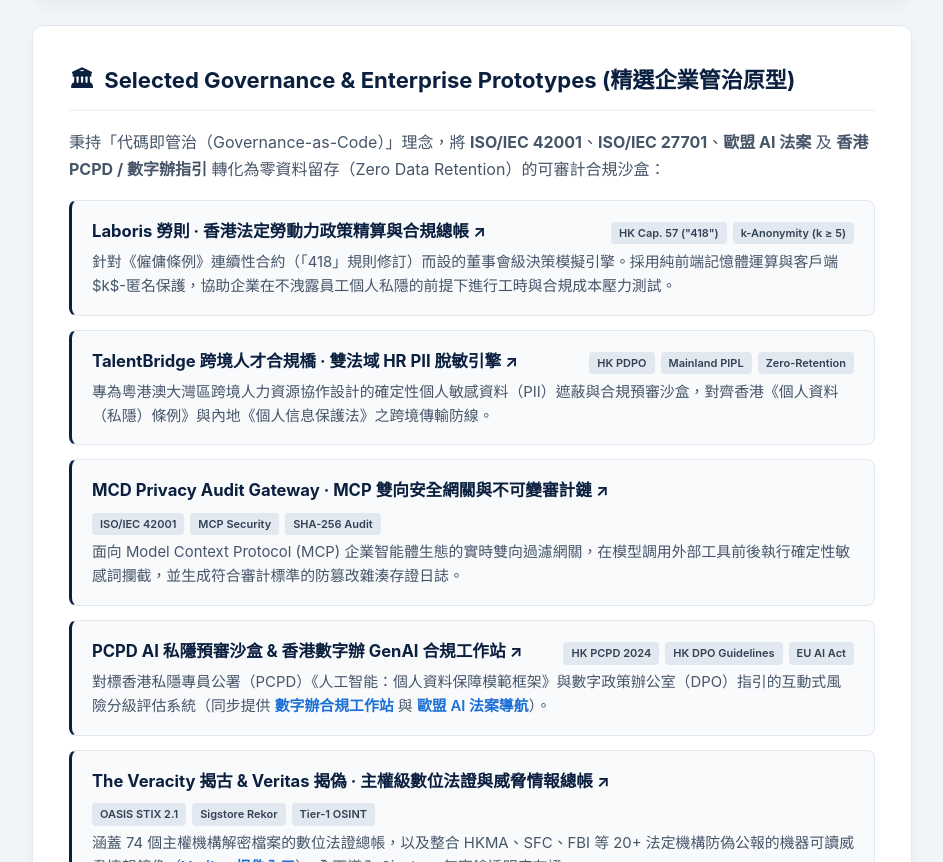
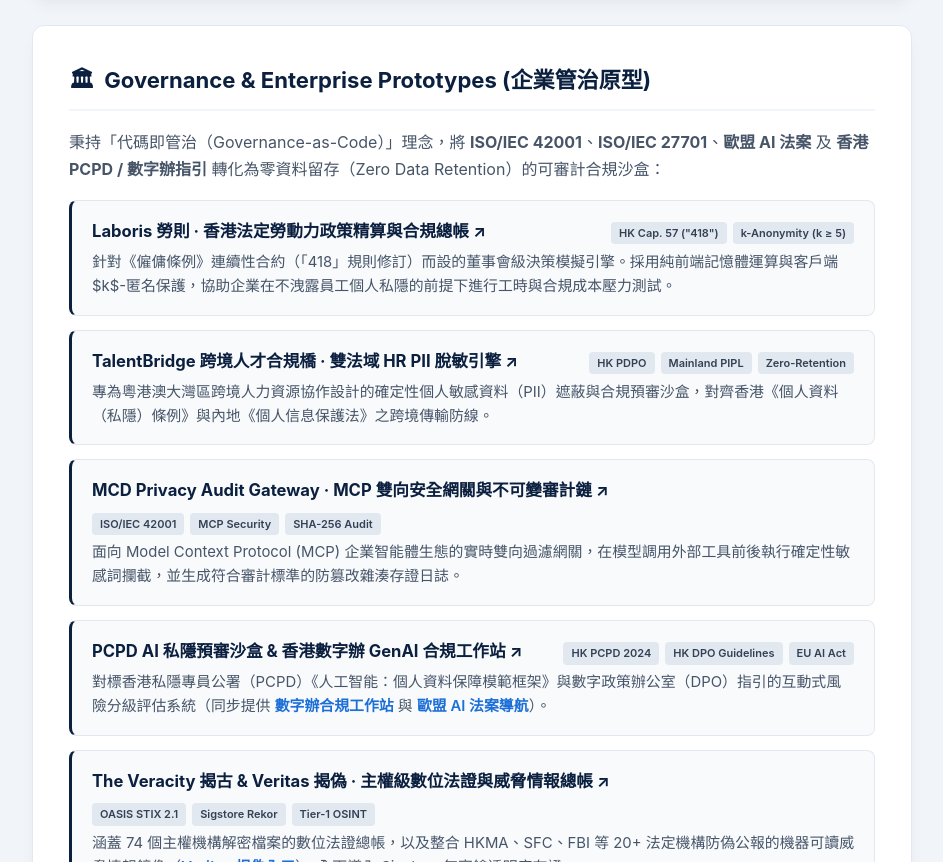
Before and after one commit to jackylawck/jackylawck.github.io, a plain HTML site: page index.html in a window 1280 px wide. Shown: the part 1207-2069 px from the top of the page, without its empty margins (168-1111 px from the left). Drawn offline with Linux system fonts and the light colour scheme.

Commit message:
Update index.html

```diff
--- a/index.html
+++ b/index.html
@@ -491,9 +491,9 @@
             </p>
         </section>
 
-        <!-- 🎯 高管精選管治原型（收斂版：聚焦 7 大企業級標竿系統） -->
+        <!-- 🎯 聚焦 7 大企業級標竿系統 -->
         <section class="card">
-            <h2><span>🏛</span> Selected Governance & Enterprise Prototypes (精選企業管治原型)</h2>
+            <h2><span>🏛</span> Governance & Enterprise Prototypes (企業管治原型)</h2>
             <p style="color: var(--text-sub); margin-bottom: 16px;">
                 秉持「代碼即管治（Governance-as-Code）」理念，將 <strong>ISO/IEC 42001</strong>、<strong>ISO/IEC 27701</strong>、<strong>歐盟 AI 法案</strong> 及 <strong>香港 PCPD / 數字辦指引</strong> 轉化為零資料留存（Zero Data Retention）的可審計合規沙盒：
             </p>
```
